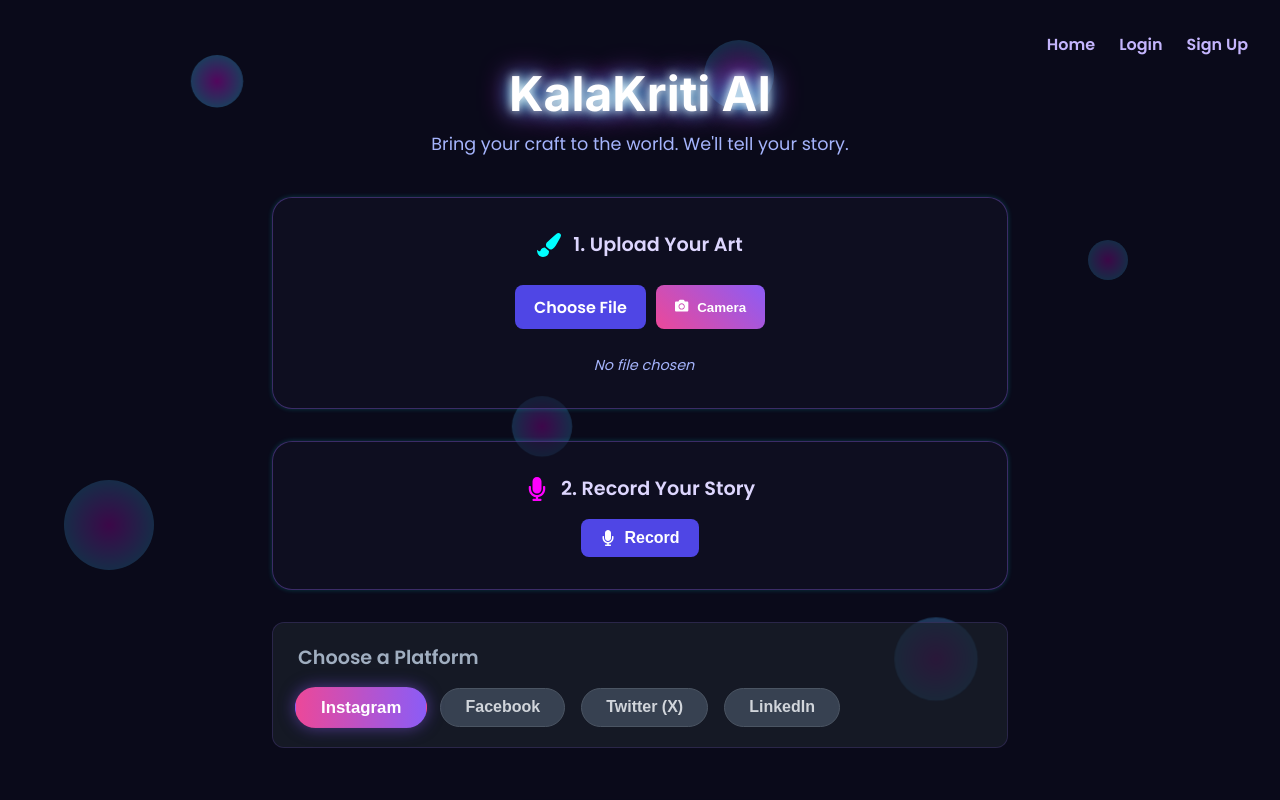
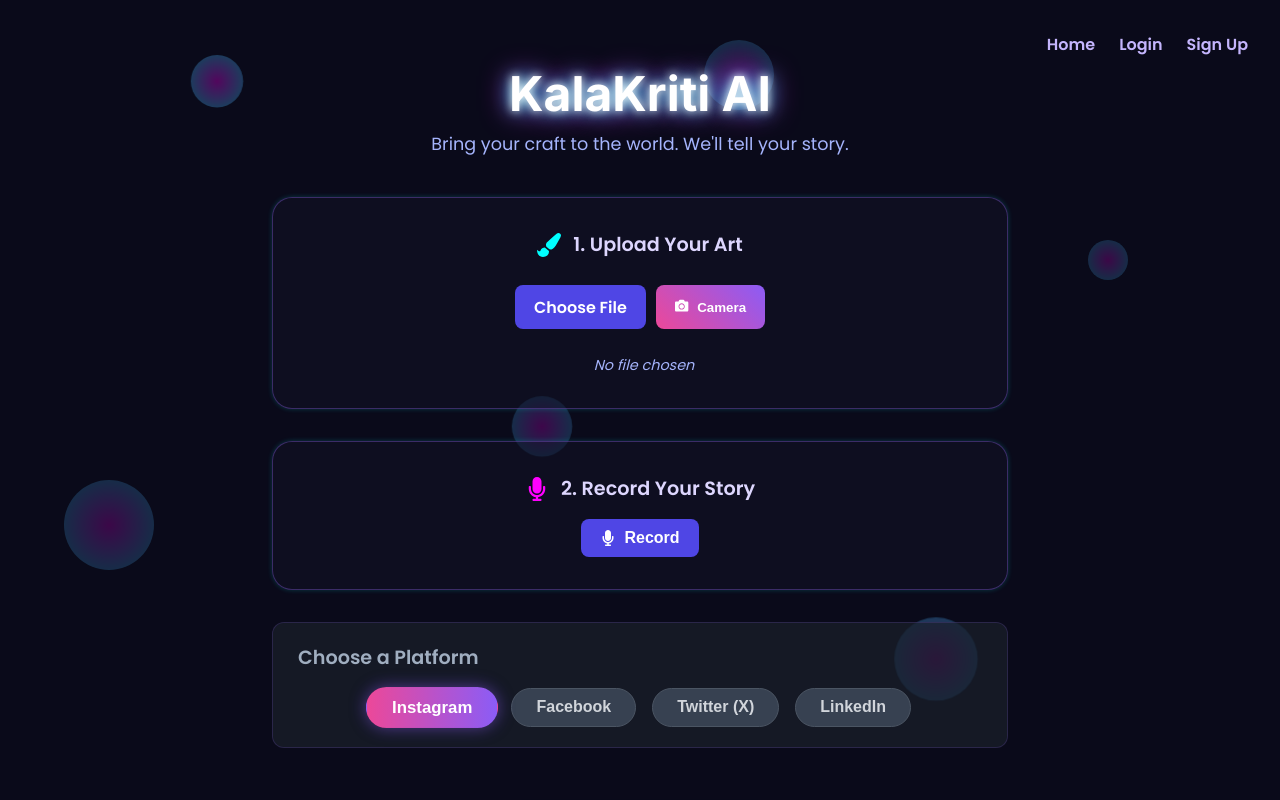
Before and after one commit to sahil-devhub/Kalakriti-Ai, a React (Create React App) app in the folder frontend/: page / in a window 1280 px wide. Shown: the top 800 px of the page. Built offline with nearby package versions, Linux system fonts and the light colour scheme; no server answers.

Commit message:
Center buttons in platform button group
Updated button alignment styles to center buttons and text.

```diff
--- a/frontend/src/App.css
+++ b/frontend/src/App.css
@@ -301,13 +301,15 @@ input[type="file"] {
   margin-bottom: 1rem;
 }
 
+/* Container for the buttons */
 .platform-btn-group {
   display: flex;
-  justify-content: flex-start;
+  justify-content: center; /* <--- CHANGED: This centers the buttons in the box */
   flex-wrap: wrap;
   gap: 1rem;
 }
 
+/* The buttons themselves */
 .platform-btn {
   background-color: #374151;
   color: #d1d5db;
@@ -318,6 +320,12 @@ input[type="file"] {
   font-size: 1rem;
   font-weight: 600;
   transition: all 0.2s ease-in-out;
+
+  display: flex;             /* Forces flex layout inside the button */
+  justify-content: center;   /* Centers text horizontally */
+  align-items: center;       /* Centers text vertically */
+  text-align: center;        /* Extra safety for text */
+  min-width: 100px;          /* Ensures small buttons don't look squished */
 }
 
 .platform-btn:hover {
```
